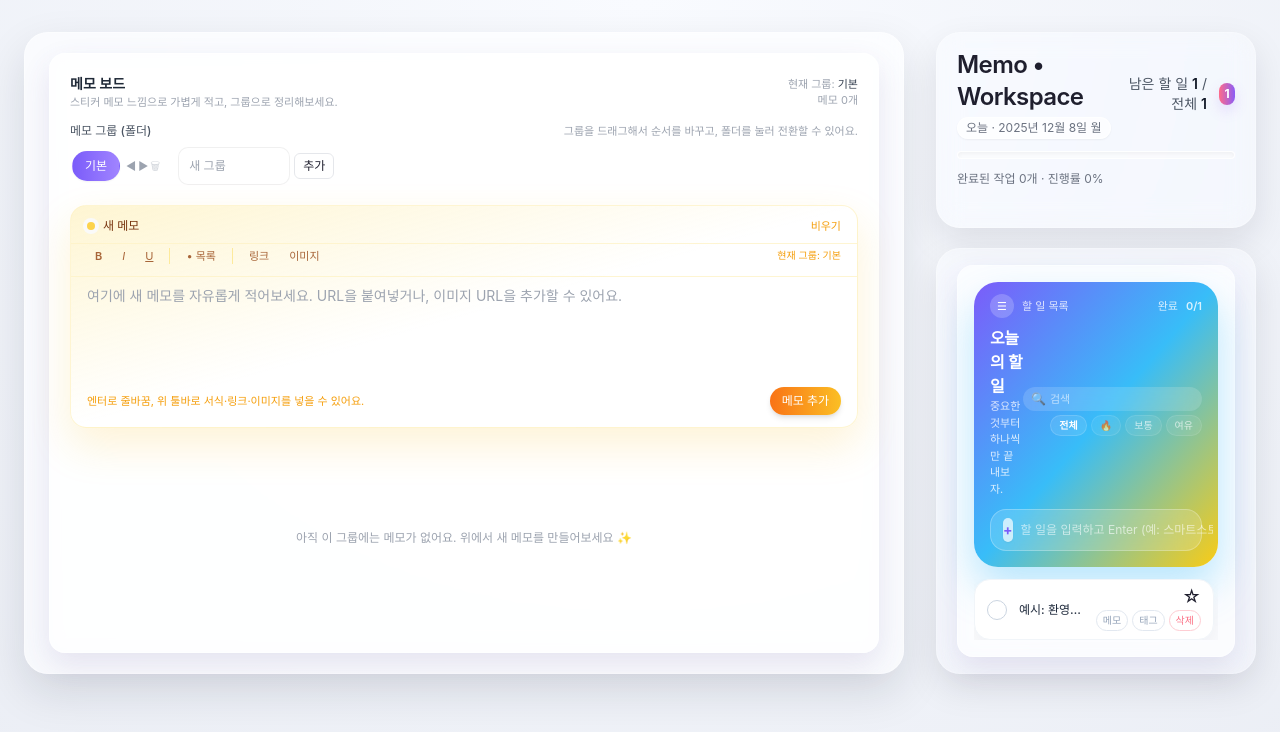
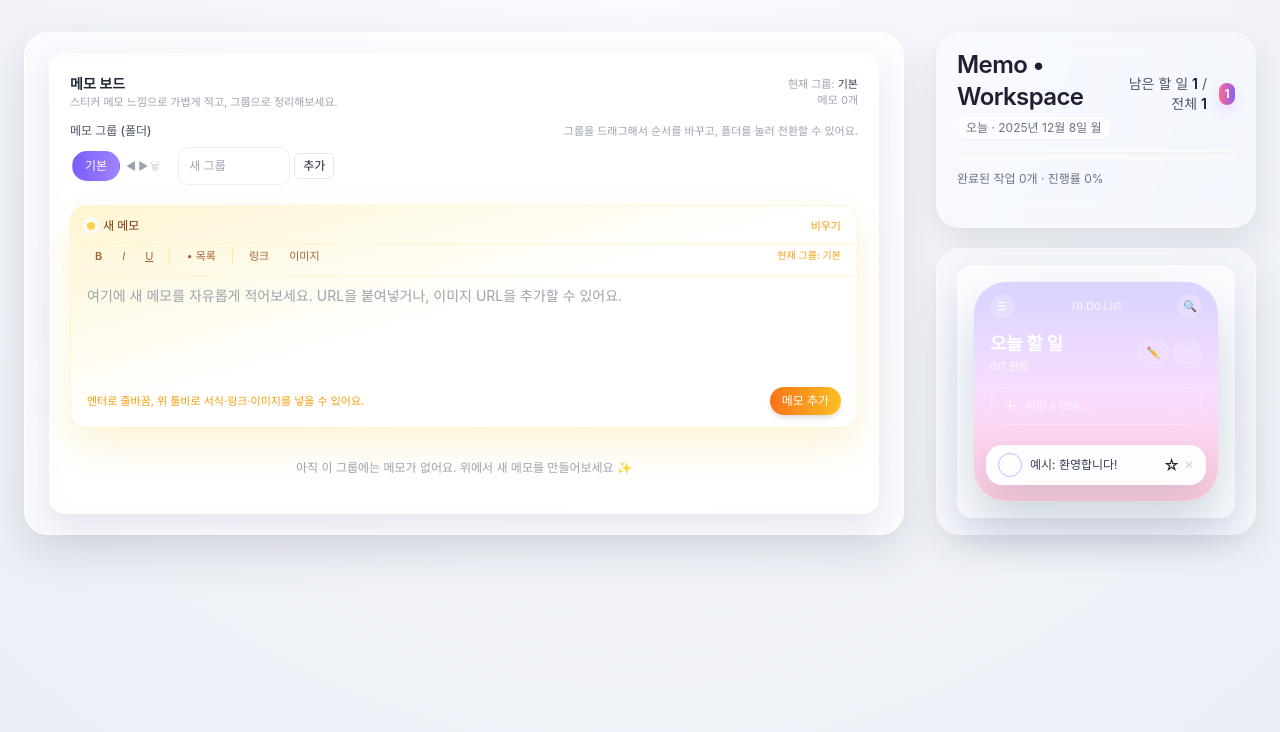
Before and after one commit to wskimkj/memo, a React (Vite) app: page / in a window 1280 px wide. Shown: the top 732 px of the page. Built offline with nearby package versions, Linux system fonts and the light colour scheme.

Commit message:
Update TodoBoard.jsx

```diff
--- a/src/components/TodoBoard.jsx
+++ b/src/components/TodoBoard.jsx
@@ -3,68 +3,28 @@ import { motion } from "framer-motion";
 
 export default function TodoBoard({ todos, setTodos }) {
   const [newTitle, setNewTitle] = useState("");
-  const [searchQuery, setSearchQuery] = useState("");
-  const [filterPriority, setFilterPriority] = useState("all");
 
-  const list = Array.isArray(todos) ? todos : [];
+  // 기존 데이터 정규화 (text, done 형태도 지원)
+  const list = (Array.isArray(todos) ? todos : []).map((t) => ({
+    ...t,
+    id: t.id ?? String(t.createdAt ?? Date.now()),
+    title: t.title || t.text || "",
+    done: t.done ?? (t.status === "done"),
+    favorite: t.favorite ?? false,
+  }));
 
-  // 기존 데이터 정규화
-  const normalized = list.map((t) => {
-    const status = t.status || (t.done ? "done" : "todo");
-    const tags =
-      Array.isArray(t.tags)
-        ? t.tags
-        : typeof t.tags === "string"
-        ? t.tags
-            .split(",")
-            .map((x) => x.trim())
-            .filter(Boolean)
-        : [];
+  const totalCount = list.length;
+  const doneCount = list.filter((t) => t.done).length;
 
-    return {
-      ...t,
-      title: t.title || t.text || "",
-      status,
-      priority: t.priority || "normal",
-      favorite: t.favorite || false,
-      tags,
-      note: t.note || "",
-    };
-  });
-
-  // 검색 / 우선순위 필터
-  const filtered = normalized
-    .filter((t) => {
-      if (filterPriority !== "all" && t.priority !== filterPriority)
-        return false;
-
-      const q = searchQuery.trim().toLowerCase();
-      if (!q) return true;
-
-      const haystack = [
-        t.title,
-        t.note || "",
-        (t.tags || []).join(" "),
-      ]
-        .join(" ")
-        .toLowerCase();
-
-      return haystack.includes(q);
-    })
-    .sort((a, b) => {
+  const sorted = [...list].sort((a, b) => {
     // 즐겨찾기 먼저
     if (a.favorite && !b.favorite) return -1;
     if (!a.favorite && b.favorite) return 1;
-
-      // 미완료 → 완료
-      if (a.status === "done" && b.status !== "done") return 1;
-      if (a.status !== "done" && b.status === "done") return -1;
-
+    // 미완료 먼저
+    if (a.done && !b.done) return 1;
+    if (!a.done && b.done) return -1;
     return 0;
   });
-
-  const totalCount = normalized.length;
-  const doneCount = normalized.filter((t) => t.status === "done").length;
 
   function addTodo() {
     const title = newTitle.trim();
@@ -75,9 +35,8 @@ export default function TodoBoard({ todos, setTodos }) {
       id: Date.now().toString(),
       title,
       text: title,
+      done: false,
       status: "todo",
-      done: false,
-      priority: "normal",
       favorite: false,
       createdAt: now,
     };
@@ -93,11 +52,7 @@ export default function TodoBoard({ todos, setTodos }) {
     setTodos((prev) =>
       (Array.isArray(prev) ? prev : []).map((t) =>
         t.id === id
-          ? {
-              ...t,
-              status: t.status === "done" ? "todo" : "done",
-              done: t.status !== "done",
-            }
+          ? { ...t, done: !t.done, status: !t.done ? "done" : "todo" }
           : t
       )
     );
@@ -117,140 +72,50 @@ export default function TodoBoard({ todos, setTodos }) {
     );
   }
 
-  function editNote(id) {
-    const current = normalized.find((t) => t.id === id);
-    const next = window.prompt(
-      "이 할 일에 대한 메모를 입력하세요:",
-      current?.note || ""
-    );
-    if (next === null) return;
-    setTodos((prev) =>
-      (Array.isArray(prev) ? prev : []).map((t) =>
-        t.id === id ? { ...t, note: next } : t
-      )
-    );
-  }
-
-  function editTags(id) {
-    const current = normalized.find((t) => t.id === id);
-    const prevTags = (current?.tags || []).join(", ");
-    const next = window.prompt(
-      "태그를 쉼표로 구분해서 입력하세요:",
-      prevTags
-    );
-    if (next === null) return;
-    const tags = next
-      .split(",")
-      .map((x) => x.trim())
-      .filter(Boolean);
-    setTodos((prev) =>
-      (Array.isArray(prev) ? prev : []).map((t) =>
-        t.id === id ? { ...t, tags } : t
-      )
-    );
-  }
-
-  function priorityBadge(priority) {
-    const base =
-      "px-2 py-0.5 rounded-full text-[10px] border inline-flex items-center gap-1";
-    if (priority === "high") {
   return (
-        <span className={`${base} bg-rose-50 border-rose-200 text-rose-500`}>
-          🔥 높음
-        </span>
-      );
-    }
-    if (priority === "low") {
-      return (
-        <span className={`${base} bg-slate-50 border-slate-200 text-slate-500`}>
-          여유
-        </span>
-      );
-    }
-    return (
-      <span className={`${base} bg-sky-50 border-sky-100 text-sky-500`}>
-        보통
-      </span>
-    );
-  }
-
-  return (
-    <section className="glass p-4 flex flex-col h-full">
-      {/* 상단 그라데이션 카드 */}
-      <div className="rounded-3xl bg-gradient-to-br from-[#7b5cfa] via-[#38bdf8] to-[#facc15] text-white shadow-[0_20px_40px_rgba(56,189,248,0.35)] mb-3">
-        <div className="px-4 pt-3 pb-3 flex flex-col gap-2">
-          {/* 상단 바 */}
-          <div className="flex items-center justify-between text-[11px]">
-            <div className="flex items-center gap-2">
-              <span className="inline-flex items-center justify-center w-6 h-6 rounded-full bg-white/20">
+    <section className="glass p-4 flex items-center justify-center h-full">
+      {/* 모바일 카드 느낌의 전체 컨테이너 */}
+      <div className="w-full max-w-xs md:max-w-sm h-full max-h-[640px] rounded-[32px] bg-gradient-to-b from-[#d9d3ff] via-[#f8ddff] to-[#ffc7da] shadow-[0_24px_50px_rgba(148,163,184,0.45)] overflow-hidden flex flex-col">
+        {/* 상단 헤더 */}
+        <div className="px-4 pt-3 pb-2 text-white">
+          <div className="flex items-center justify-between text-[11px] mb-3">
+            <button className="w-6 h-6 rounded-full bg-white/20 flex items-center justify-center">
               ☰
-              </span>
-              <span className="opacity-80">할 일 목록</span>
-            </div>
-            <div className="flex items-center gap-2 opacity-80">
-              <span className="hidden sm:inline">완료</span>
-              <span className="font-semibold">
-                {doneCount}/{totalCount}
-              </span>
-            </div>
+            </button>
+            <span className="opacity-80">To Do List</span>
+            <button className="w-6 h-6 rounded-full bg-white/20 flex items-center justify-center">
+              🔍
+            </button>
           </div>
 
-          {/* 제목 + 간단 필터 */}
+          <div className="mb-3">
             <div className="flex items-center justify-between">
               <div>
-              <h2 className="text-base font-semibold tracking-tight">
-                오늘의 할 일
+                <h2 className="text-lg font-semibold tracking-tight">
+                  오늘 할 일
                 </h2>
                 <p className="text-[11px] opacity-80">
-                중요한 것부터 하나씩만 끝내보자.
+                  {doneCount}/{totalCount} 완료
                 </p>
               </div>
-            <div className="flex flex-col items-end gap-1">
-              {/* 검색바 */}
-              <div className="flex items-center gap-1 rounded-full bg-white/15 px-2 py-1 backdrop-blur">
-                <span className="text-xs opacity-80">🔍</span>
-                <input
-                  className="bg-transparent border-none outline-none text-[11px] placeholder:text-white/60 w-28 sm:w-36"
-                  placeholder="검색"
-                  value={searchQuery}
-                  onChange={(e) => setSearchQuery(e.target.value)}
-                />
-              </div>
-              {/* 우선순위 필터 */}
-              <div className="flex items-center gap-1 text-[10px]">
-                {["all", "high", "normal", "low"].map((p) => (
-                  <button
-                    key={p}
-                    onClick={() => setFilterPriority(p)}
-                    className={
-                      "px-2 py-0.5 rounded-full bg-white/10 border border-white/15 backdrop-blur-sm " +
-                      (filterPriority === p
-                        ? "text-[10px] font-semibold"
-                        : "text-[10px] opacity-70")
-                    }
-                  >
-                    {p === "all" && "전체"}
-                    {p === "high" && "🔥"}
-                    {p === "normal" && "보통"}
-                    {p === "low" && "여유"}
+              <div className="flex gap-1 text-[11px] opacity-80">
+                <button className="px-2 py-0.5 rounded-full bg-white/15 border border-white/25">
+                  ✏️
                 </button>
-                ))}
+                <button className="px-2 py-0.5 rounded-full bg-white/15 border border-white/25">
+                  ⋯
+                </button>
               </div>
             </div>
           </div>
 
           {/* 입력 바 */}
-          <div className="mt-1 mb-1">
-            <div className="flex items-center rounded-2xl bg-white/15 border border-white/25 px-3 py-2 backdrop-blur-md">
-              <button
-                onClick={addTodo}
-                className="mr-2 w-6 h-6 rounded-full bg-white/70 text-[#7b5cfa] flex items-center justify-center text-sm font-bold shadow-sm"
-              >
-                +
-              </button>
+          <div className="mb-2">
+            <div className="flex items-center rounded-2xl bg-white/12 border border-white/30 px-3 py-2 backdrop-blur-md">
+              <span className="mr-2 text-sm">＋</span>
               <input
-                className="flex-1 bg-transparent border-none outline-none text-xs placeholder:text-white/60 text-white"
-                placeholder="할 일을 입력하고 Enter (예: 스마트스토어 엑셀 포맷 수정)"
+                className="flex-1 bg-transparent border-none outline-none text-[11px] placeholder:text-white/60 text-white"
+                placeholder="Add a task…"
                 value={newTitle}
                 onChange={(e) => setNewTitle(e.target.value)}
                 onKeyDown={(e) => {
@@ -260,102 +125,68 @@ export default function TodoBoard({ todos, setTodos }) {
             </div>
           </div>
         </div>
-      </div>
 
         {/* 리스트 영역 */}
-      <div className="flex-1 overflow-y-auto pr-1 space-y-2">
-        {filtered.length === 0 ? (
-          <div className="h-full flex items-center justify-center text-xs text-gray-400">
-            등록된 할 일이 없어요. 위에서 새로 추가해보세요 ✨
+        <div className="flex-1 px-3 pb-4 pt-1 overflow-y-auto space-y-2">
+          {sorted.length === 0 ? (
+            <div className="h-full flex items-center justify-center text-[11px] text-white/80">
+              아직 할 일이 없어요. 위에서 새로 추가해보세요 ✨
             </div>
           ) : (
-          filtered.map((t) => (
+            sorted.map((t) => (
               <motion.div
                 key={t.id}
-              whileHover={{ scale: 1.01, y: -1 }}
-              className="bg-white rounded-2xl px-3 py-2 shadow-[0_10px_25px_rgba(15,23,42,0.06)] border border-slate-100 flex items-center gap-2"
+                whileHover={{ scale: 1.01, y: -2 }}
+                className="bg-white/95 rounded-2xl shadow-[0_14px_30px_rgba(148,163,184,0.35)] px-3 py-2 flex items-center"
               >
-              {/* 체크 버튼 */}
+                {/* 체크 동그라미 */}
                 <button
                   onClick={() => toggleDone(t.id)}
                   className={
-                  "flex items-center justify-center w-5 h-5 rounded-full border text-[11px] mr-1 " +
-                  (t.status === "done"
-                    ? "bg-gradient-to-br from-[#7b5cfa] to-[#38bdf8] text-white border-transparent"
-                    : "border-slate-300 text-slate-400 bg-white")
+                    "w-6 h-6 mr-2 rounded-full border flex items-center justify-center text-[12px] " +
+                    (t.done
+                      ? "bg-[#7b5cfa] border-[#7b5cfa] text-white"
+                      : "border-[#c4b8ff] text-[#7b5cfa] bg-white")
                   }
                 >
-                {t.status === "done" && "✓"}
+                  {t.done && "✓"}
                 </button>
 
-              {/* 텍스트 + 메타 */}
+                {/* 텍스트 */}
                 <div className="flex-1 min-w-0">
                   <p
                     className={
-                    "text-xs font-medium truncate " +
-                    (t.status === "done"
-                      ? "line-through text-slate-400"
-                      : "text-slate-800")
+                      "text-[12px] truncate " +
+                      (t.done
+                        ? "text-slate-400 line-through"
+                        : "text-slate-700")
                     }
                   >
                     {t.title}
                   </p>
-
-                {/* 메모 / 태그 */}
-                {(t.note || (t.tags && t.tags.length > 0)) && (
-                  <div className="mt-0.5 flex flex-wrap items-center gap-1">
-                    {t.note && (
-                      <span className="text-[10px] text-slate-500 truncate max-w-[180px]">
-                        {t.note}
-                      </span>
-                    )}
-                    {(t.tags || []).map((tag) => (
-                      <span
-                        key={tag}
-                        className="px-1.5 py-0.5 rounded-full bg-slate-50 border border-slate-200 text-[10px] text-slate-600"
-                      >
-                        #{tag}
-                      </span>
-                    ))}
-                    {priorityBadge(t.priority)}
-                  </div>
-                )}
                 </div>
 
-              {/* 우측 아이콘들 */}
-              <div className="flex flex-col items-end gap-1 ml-1">
+                {/* 오른쪽 아이콘들 */}
+                <div className="flex items-center gap-1 ml-2">
                   <button
                     onClick={() => toggleFavorite(t.id)}
-                  className="text-lg leading-none"
-                  title="즐겨찾기"
+                    className="text-[16px]"
                   >
                     {t.favorite ? "⭐" : "☆"}
                   </button>
-                <div className="flex items-center gap-1 text-[10px] text-slate-400">
-                  <button
-                    onClick={() => editNote(t.id)}
-                    className="px-1.5 py-0.5 rounded-full border border-slate-200 hover:bg-slate-50"
-                  >
-                    메모
-                  </button>
-                  <button
-                    onClick={() => editTags(t.id)}
-                    className="px-1.5 py-0.5 rounded-full border border-slate-200 hover:bg-slate-50"
-                  >
-                    태그
-                  </button>
                   <button
                     onClick={() => deleteTodo(t.id)}
-                    className="px-1.5 py-0.5 rounded-full border border-rose-200 text-rose-400 hover:bg-rose-50"
+                    className="text-xs text-slate-300 hover:text-rose-400"
+                    title="삭제"
                   >
-                    삭제
+                    ✕
                   </button>
-                </div>
                 </div>
               </motion.div>
             ))
           )}
         </div>
+      </div>
     </section>
   );
 }
```
Lines whose indentation alone changed are shown as unchanged.
